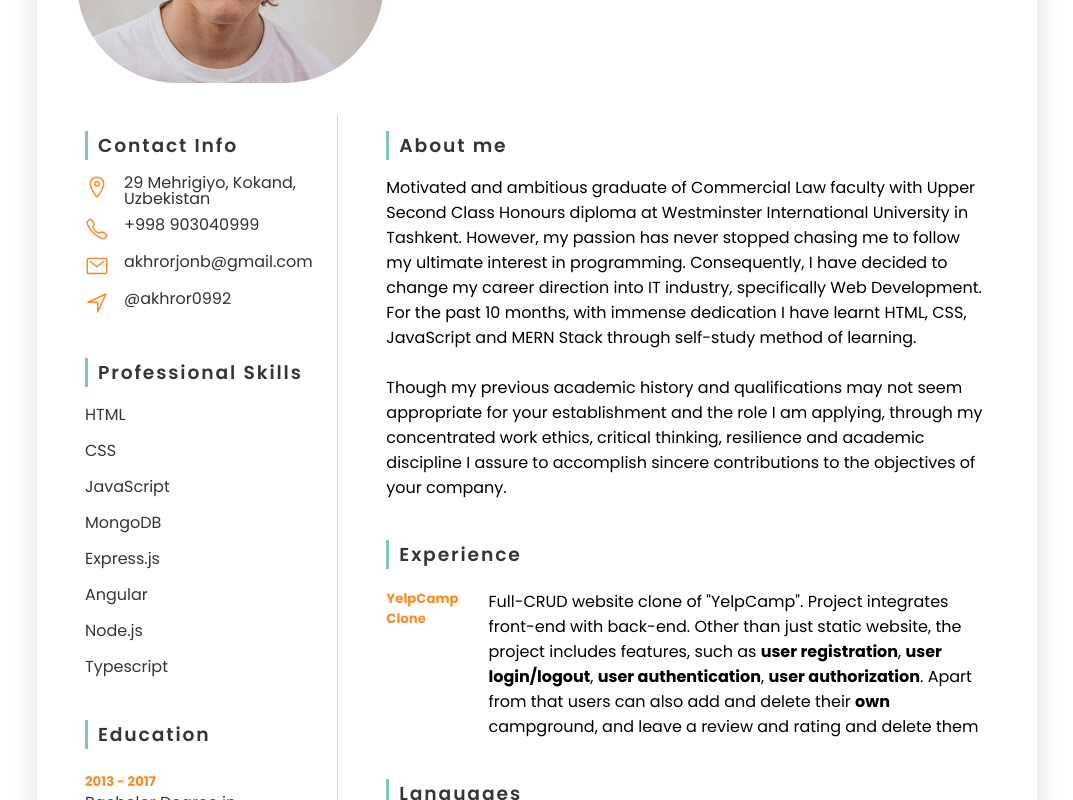
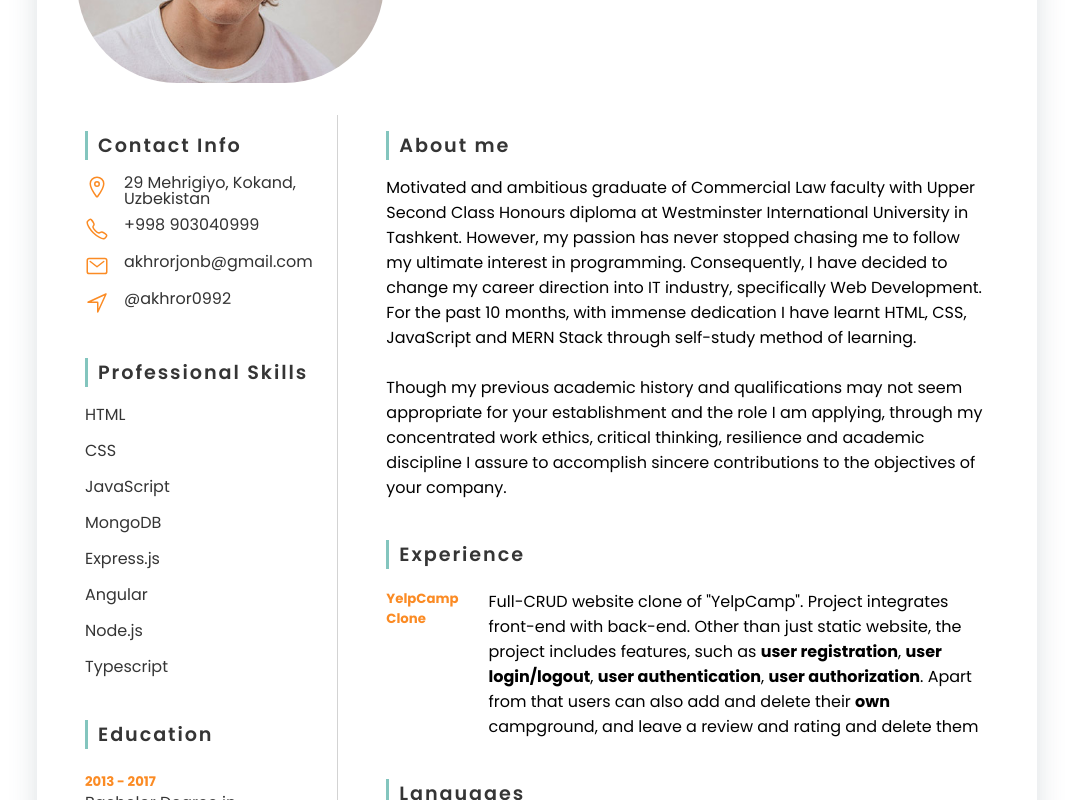
Before and after one commit to wuffpuff/rsschool-cv, a plain HTML site: page index.html in a window 1280 px wide. Shown: the part 280-1080 px from the top of the page, without its empty margins (103-1176 px from the left). Drawn offline with nearby package versions, Linux system fonts and the light colour scheme.

Commit message:
fix: chnage h3 tag to h2 and change css accordingly

```diff
--- a/index.html
+++ b/index.html
@@ -25,7 +25,7 @@
         <main class="content-container">
             <section class="left-side">
                 <div class="contacts">
-                    <h3>Contact Info</h3>
+                    <h2>Contact Info</h2>
                     <ul>
                         <li>
                             <span class="icon">
@@ -55,7 +55,7 @@
                 </div>
 
                 <div class="skills">
-                    <h3>Professional Skills</h3>
+                    <h2>Professional Skills</h2>
                     <ul>
                         <li>
                             <h4>HTML</h4>
@@ -85,7 +85,7 @@
                 </div>
 
                 <div class="education">
-                    <h3>Education</h3>
+                    <h2>Education</h2>
                     <ul>
                         <li>
                             <h5>2013 - 2017</h5>
@@ -103,7 +103,7 @@
 
             <section class="right-side">
                 <div class="personal-background">
-                    <h3>About me</h3>
+                    <h2>About me</h2>
                     <p>Motivated and ambitious graduate of Commercial Law faculty with Upper Second Class Honours
                         diploma at Westminster International University in Tashkent.
                         However, my passion has never stopped chasing me to follow my ultimate interest in programming.
@@ -118,7 +118,7 @@
                     </p>
                 </div>
                 <div class="experience">
-                    <h3>Experience</h3>
+                    <h2>Experience</h2>
                     <div class="sub-container">
                         <div class="project-name">
                             <h5><a href="https://immense-tor-86316.herokuapp.com/">YelpCamp Clone</a></h5>
@@ -133,7 +133,7 @@
                     </div>
                 </div>
                 <div class="languages">
-                    <h3>Languages</h3>
+                    <h2>Languages</h2>
                     <div>
                         <ul>
                             <li>
--- a/style.css
+++ b/style.css
@@ -92,10 +92,11 @@ header .profile-name span {
     border-right: 1px solid #d3d3d3;
 }
 
-h3 {
+h2 {
     position: relative;
     color: #353535;
     border-left: 3px solid #83c5be;
+    font-size: 1.2em;
     padding-left: 10px;
     margin-bottom: 15px;
     font-weight: 600;
@@ -152,7 +153,7 @@ h4 {
 }
 
 /*affect on all h3 tags on right side except the h3 tag in "personal-background" div*/
-.right-side h3:not(.personal-background h3) {
+.right-side h2:not(.personal-background h2) {
     margin-top: 40px;
 }
 
```
